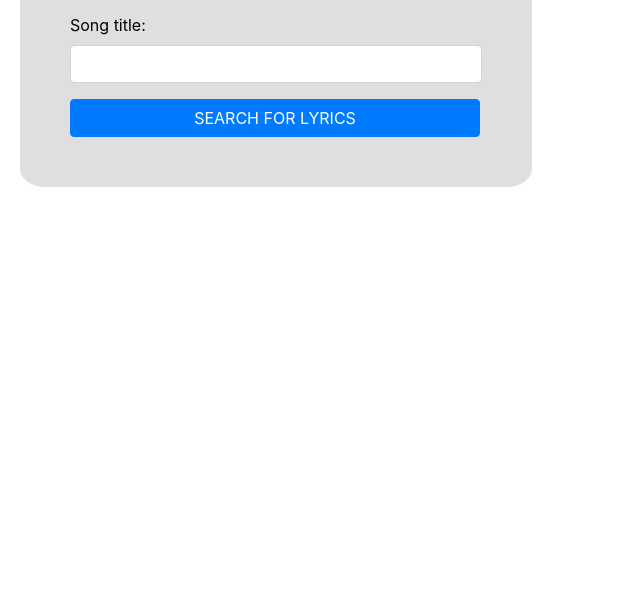
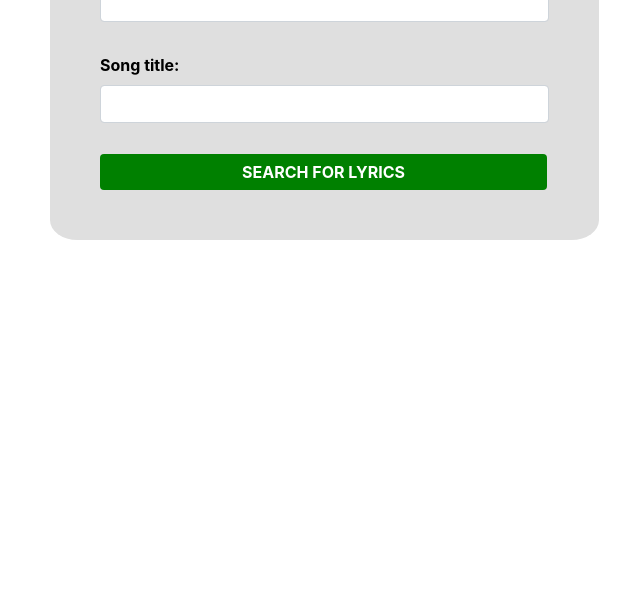
Before and after one commit to Gabrielle-Tobermann/lyrics-api, a website built with webpack: page src/index.html in a window 1280 px wide. Shown: the part 189-800 px from the top of the page, without its empty margins (0-642 px from the left). Built offline with nearby package versions, Linux system fonts and the light colour scheme.

Commit message:
completed styling

```diff
--- a/src/styles/main.scss
+++ b/src/styles/main.scss
@@ -4,17 +4,26 @@
 body {
   background-color: white;
   color: black;
+  margin: 30px;
 }
 
 form {
-  width: 40%;
+  width: 45%;
   margin: 20px;
   padding: 50px;
   background: #DFDFDF;
   border-radius: 5%;
 }
 
-button {
-  width: 410px;
-  background-color: #008000;
+#get-lyrics {
+  width: 447px;
+  background: #008000;
+  font-weight: bold;
+  border: none;
+  margin-top: 15px;
 }
+
+.form-group {
+  font-weight: bold;
+  padding-top: 15px;
+}
```
